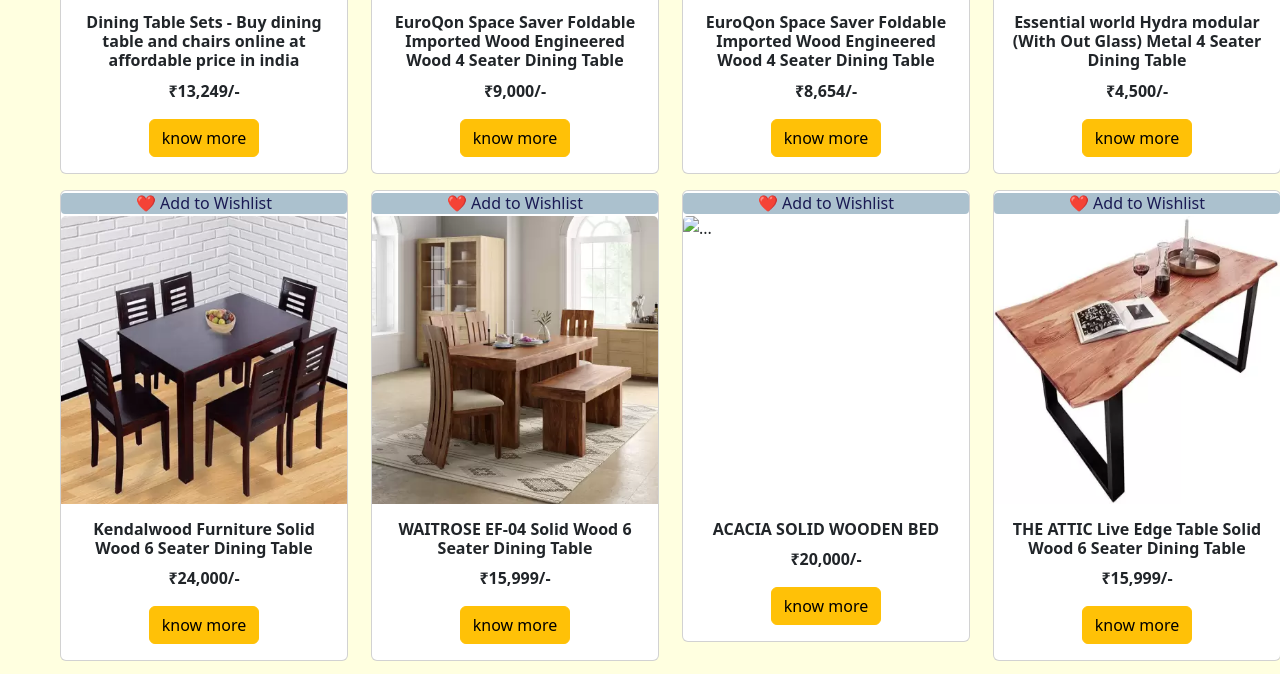
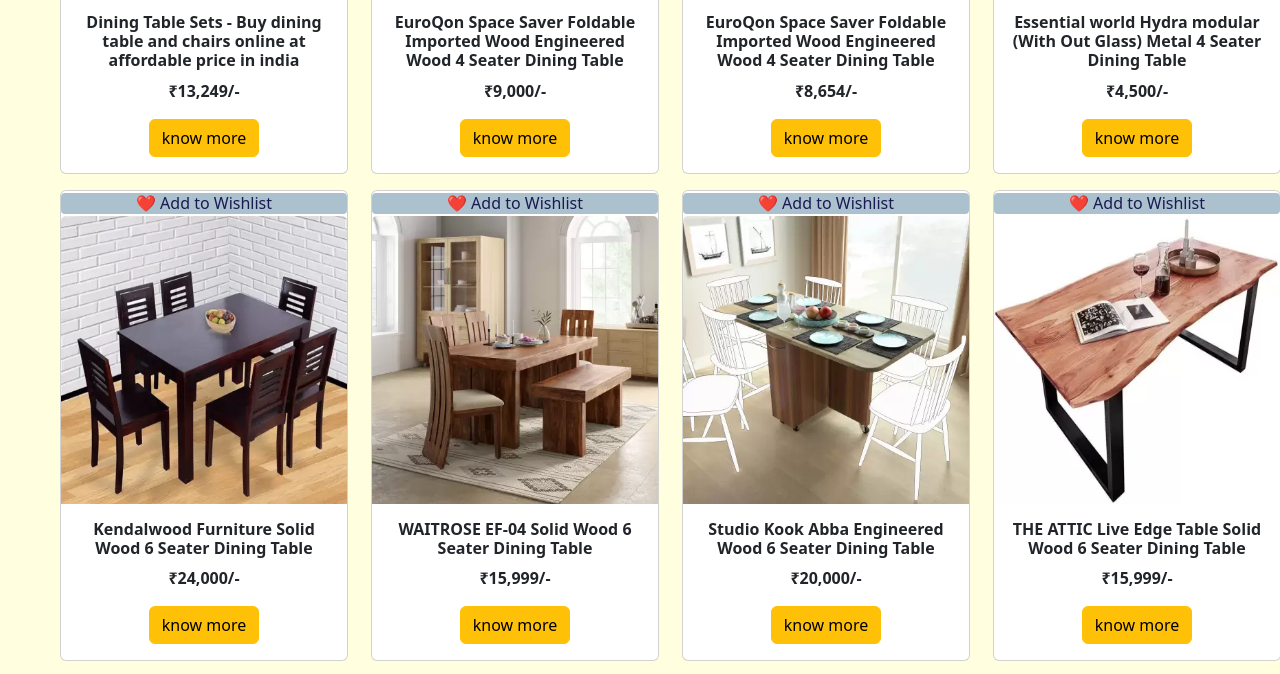
Before and after one commit to bagdenatasha2001/Furnishly, a plain HTML site: page pages/Dinnig.html in a window 1280 px wide. Shown: the part 568-1242 px from the top of the page. Drawn offline with nearby package versions, Linux system fonts and the light colour scheme.

Commit message:
images chenges

```diff
--- a/pages/Dinnig.html
+++ b/pages/Dinnig.html
@@ -257,9 +257,9 @@
       <div class="col-sm-3 mb-3 ">
         <div class="card" style="width: 18rem;">
           <h6 class="heart-symbol text-center">❤️ Add to  Wishlist</h6>
-          <img src="..//" class="card-img-top" alt="..." style="height:18rem">
+          <img src="../images/Studio Kook Abba Engineered Wood 6 Seater Dining Table  (Finish Color - Walnut, Pre-assembled).webp" class="card-img-top" alt="..." style="height:18rem">
           <div class="card-body text-center">
-            <h6 class="card-title"><b>ACACIA SOLID WOODEN BED</b></h6>
+            <h6 class="card-title"><b>Studio Kook Abba Engineered Wood 6 Seater Dining Table </b></h6>
             <p class="card-text"><b>₹20,000/-</b></p>
             <a href="#" class="btn btn-warning">know more</a>
           </div>
```
Also changed, not shown: images/Studio Kook Abba Engineered Wood 6 Seater Dining Table  (Finish Color - Walnut, Pre-assembled).webp (added).
